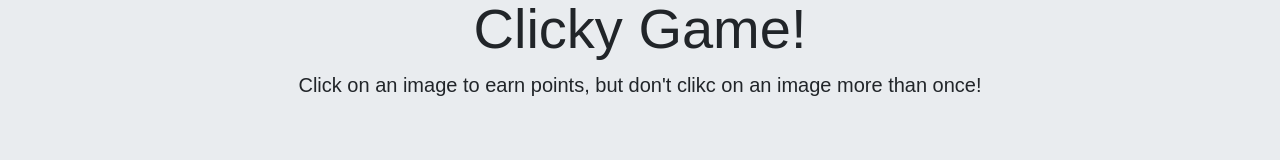
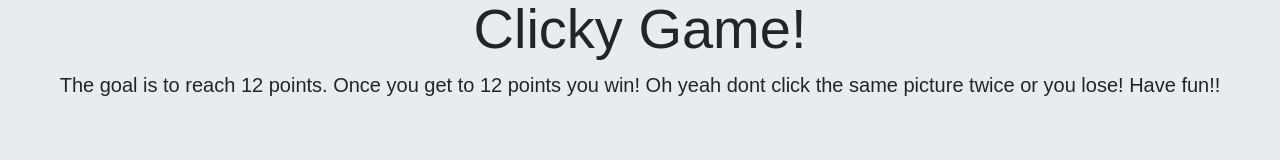
Before and after one commit to unbeatablesites/Clicky-Game, a React (Create React App) app: page / in a window 1280 px wide. Shown: the part 134-294 px from the top of the page. Built offline with nearby package versions, Linux system fonts and the light colour scheme.

Commit message:
Update Jumbotron.js

```diff
--- a/src/components/Jumbotron/Jumbotron.js
+++ b/src/components/Jumbotron/Jumbotron.js
@@ -4,7 +4,7 @@ import "./Jumbotron.css";
 const Jumbotron = props => (
     <div className="jumbotron">{props.children}
         <h1 className="display-4">Clicky Game!</h1>
-        <p className="lead">Click on an image to earn points, but don't clikc on an image more than once!</p>
+        <p className="lead">The goal is to reach 12 points. Once you get to 12 points you win! Oh yeah dont click the same picture twice or you lose! Have fun!!</p>
     </div>
 )
 export default Jumbotron;
```
